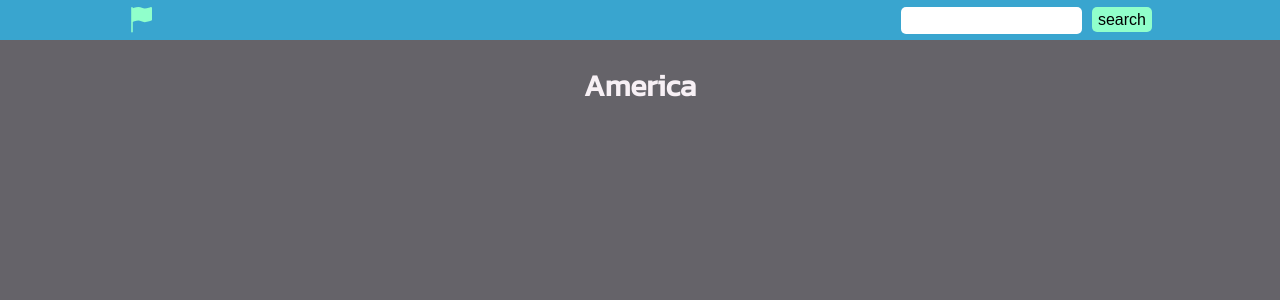
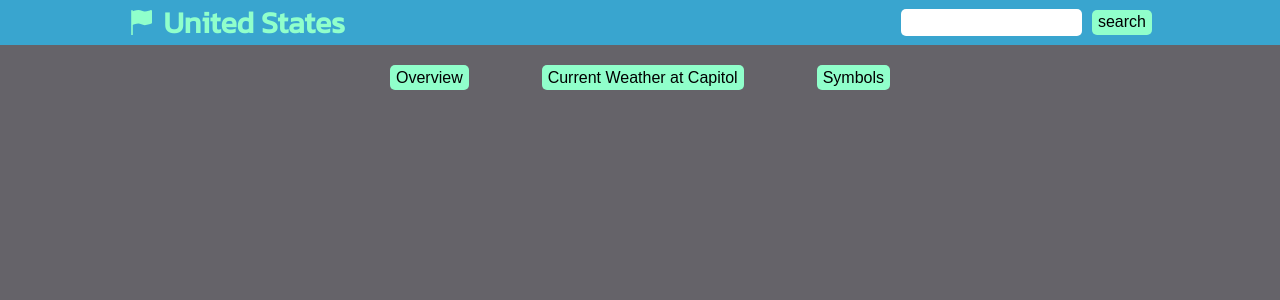
Before and after one commit to FrozenArrow73/react-proj-5, a React (Create React App) app: page / in a window 1280 px wide. Shown: the top 300 px of the page. Built offline with nearby package versions, Linux system fonts and the light colour scheme.

Commit message:
completed part 5 - intigrated main view into website

```diff
--- a/src/App.js
+++ b/src/App.js
@@ -16,7 +16,7 @@
     return (
         <div className="App font-link">
             <Header />
-            <OptionDisplay />
+            {currentDisplay ?<MainDisplay/> : <OptionDisplay />}
         </div>
     );
 }
--- a/src/Components/Header.js
+++ b/src/Components/Header.js
@@ -1,14 +1,16 @@
 import axios from "axios";
 import React, { useState } from "react";
 import { BsFillFlagFill } from "react-icons/bs";
-import { useDispatch } from "react-redux";
+import { useDispatch, useSelector } from "react-redux";
 import {
     deletePotentialCountries,
     setPotentialCountries
 } from "../redux/slices/potentialCountriesSlice"
+import { selectDisplay, deleteDisplayCountry } from "../redux/slices/displayCountrySlice";
 
 
 const Header = () => {
+    let currentDispay = useSelector(selectDisplay)
 
     const dispatch = useDispatch()
 
@@ -20,7 +22,7 @@
                     style={{ marginRight: "10px" }}
                     fontSize="1.6em"
                 />
-                <h3 className="home-country"></h3>
+                <h3 className="home-country">{currentDispay && currentDispay.name.common}</h3>
             </div>
             <div className="country-input">
                 <input
@@ -34,6 +36,7 @@
                             .get(`https://restcountries.com/v3.1/name/${input}`)
                             .then((res) => {
                                 console.log(res.data);
+                                dispatch(deleteDisplayCountry())
                                 dispatch(deletePotentialCountries())
                                 dispatch(setPotentialCountries(res.data))
                             })
--- a/src/Components/OptionDisplay.js
+++ b/src/Components/OptionDisplay.js
@@ -1,9 +1,11 @@
 import React from "react";
-import { useSelector } from "react-redux";
+import { useSelector, useDispatch } from "react-redux";
 import { selectPotentials } from "../redux/slices/potentialCountriesSlice";
+import { setDisplayCountry } from "../redux/slices/displayCountrySlice";
 
 
 const OptionDisplay = () => {
+    const dispatch = useDispatch()
     let currentPotentials = useSelector(selectPotentials)
     console.log(currentPotentials)
     return (
@@ -11,7 +13,7 @@
             {
                 currentPotentials.map((e, i) => {
                     return (
-                        <h2 key={e.name.official} className="country-option">
+                        <h2 key={e.name.official} className="country-option" onClick={()=> {dispatch(setDisplayCountry(currentPotentials[i]))}}>
                             {e.name.common}
                         </h2>
                     )
```
